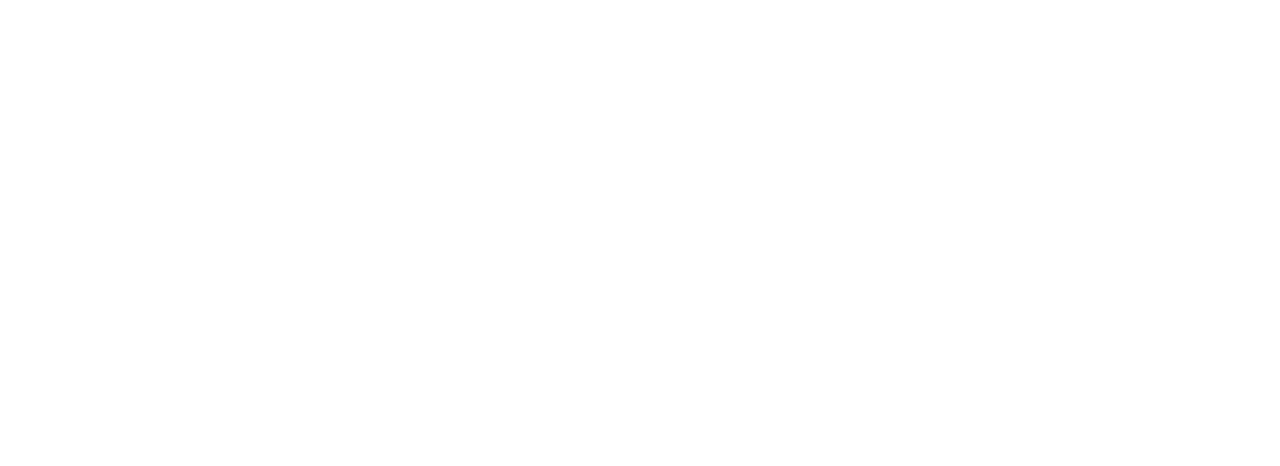
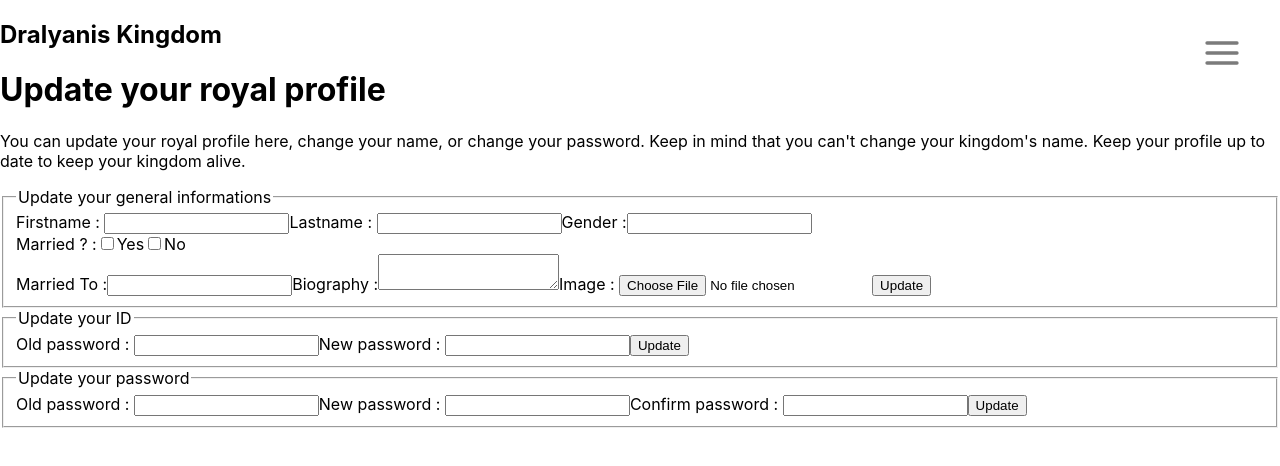
Before and after one commit to Alexandra-Rdrgs/checkpoint-4, a React (Vite) app in the folder frontend/: page /updateprofile in a window 1280 px wide. Before the commit this address had no page. Shown: the top 466 px of the page. Built offline with nearby package versions, Linux system fonts and the light colour scheme.

Commit message:
Structure of the forms to modify personal profil

```diff
--- a/frontend/src/App.jsx
+++ b/frontend/src/App.jsx
@@ -26,7 +26,7 @@
         <Route path="/dashboard" element={<Dashbord />} />
         <Route path="/updatewealth" element={<UpdateWealth />} />
         <Route path="/updateroyals" element={<UpdateRoyals />} />
-        <Route path="/updateprofil" element={<UpdatePersonalData />} />
+        <Route path="/updateprofile" element={<UpdatePersonalData />} />
       </Routes>
     </Router>
   );
--- a/frontend/src/pages/UpdatePersonalData.jsx
+++ b/frontend/src/pages/UpdatePersonalData.jsx
@@ -4,7 +4,7 @@
   return (
     <div>
       <Header />
-      <h1>Update yoyr royal profile</h1>
+      <h1>Update your royal profile</h1>
       <p>
         You can update your royal profile here, change your name, or change your
         password. Keep in mind that you can't change your kingdom's name. Keep
```
